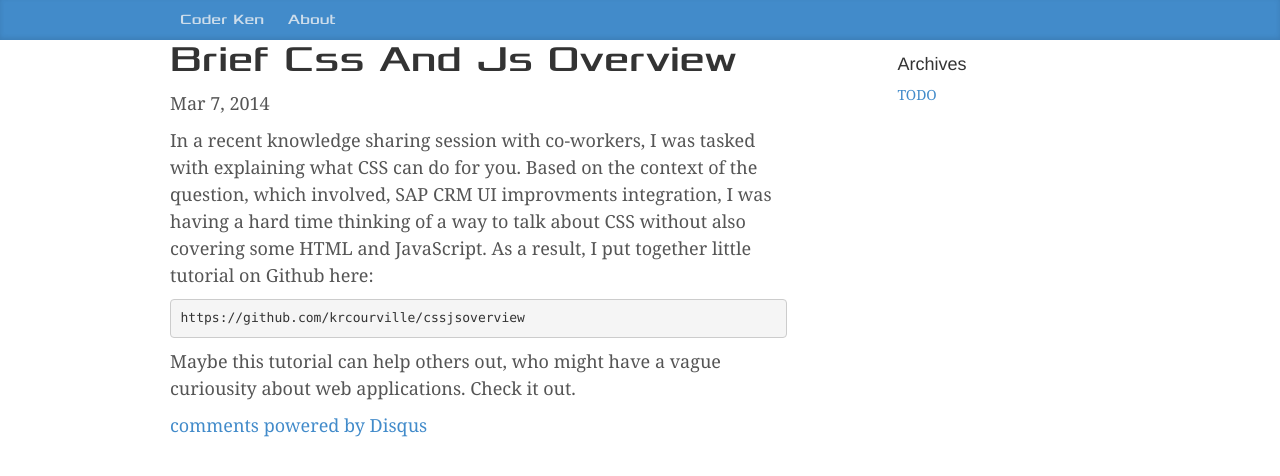
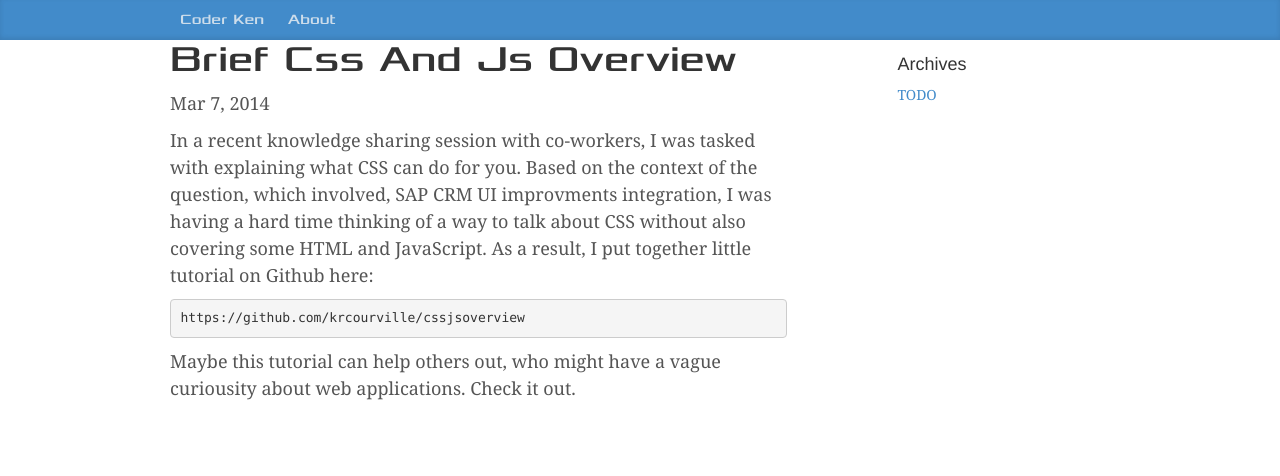
Before and after one commit to krcourville/krcourville.github.io, a Jekyll site: the page built from _posts/2014-03-07-brief-css-and-js-overview.markdown, in a window 1280 px wide. Shown: the top 476 px of the page. Built offline with Jekyll 4.4.1, drawn with Linux system fonts in a browser that asks for light colours; nearby versions of some CDN libraries; comment, search, counter and statistics services are not loaded.

Commit message:
disgus opens when scrolling

```diff
--- a/_includes/disgus.html
+++ /dev/null
@@ -1,14 +0,0 @@
- <div id="disqus_thread"></div>
-    <script type="text/javascript">
-        /* * * CONFIGURATION VARIABLES: EDIT BEFORE PASTING INTO YOUR WEBPAGE * * */
-        var disqus_shortname = 'coderken'; // required: replace example with your forum shortname
-
-        /* * * DON'T EDIT BELOW THIS LINE * * */
-        (function() {
-            var dsq = document.createElement('script'); dsq.type = 'text/javascript'; dsq.async = true;
-            dsq.src = '//' + disqus_shortname + '.disqus.com/embed.js';
-            (document.getElementsByTagName('head')[0] || document.getElementsByTagName('body')[0]).appendChild(dsq);
-        })();
-    </script>
-    <noscript>Please enable JavaScript to view the <a href="http://disqus.com/?ref_noscript">comments powered by Disqus.</a></noscript>
-    <a href="http://disqus.com" class="dsq-brlink">comments powered by <span class="logo-disqus">Disqus</span></a>
--- a/_includes/scripts.html
+++ b/_includes/scripts.html
@@ -6,3 +6,5 @@
 
 <!-- IE10 viewport hack for Surface/desktop Windows 8 bug -->
 <script src="/scripts/ie10-viewport-bug-workaround.js"></script>
+
+<script src="/scripts/disqus.js" async></script>
--- a/_layouts/post.html
+++ b/_layouts/post.html
@@ -13,9 +13,8 @@
 
   <article class="post-content">
     {{ content }}
+
+    <div id="disqus_thread" data-disqus-shortname="coderken" data-disqus-url="{{ post.url }}"></div>
   </article>
 
-   {% include disgus.html %}
-
-
 </div>
```
